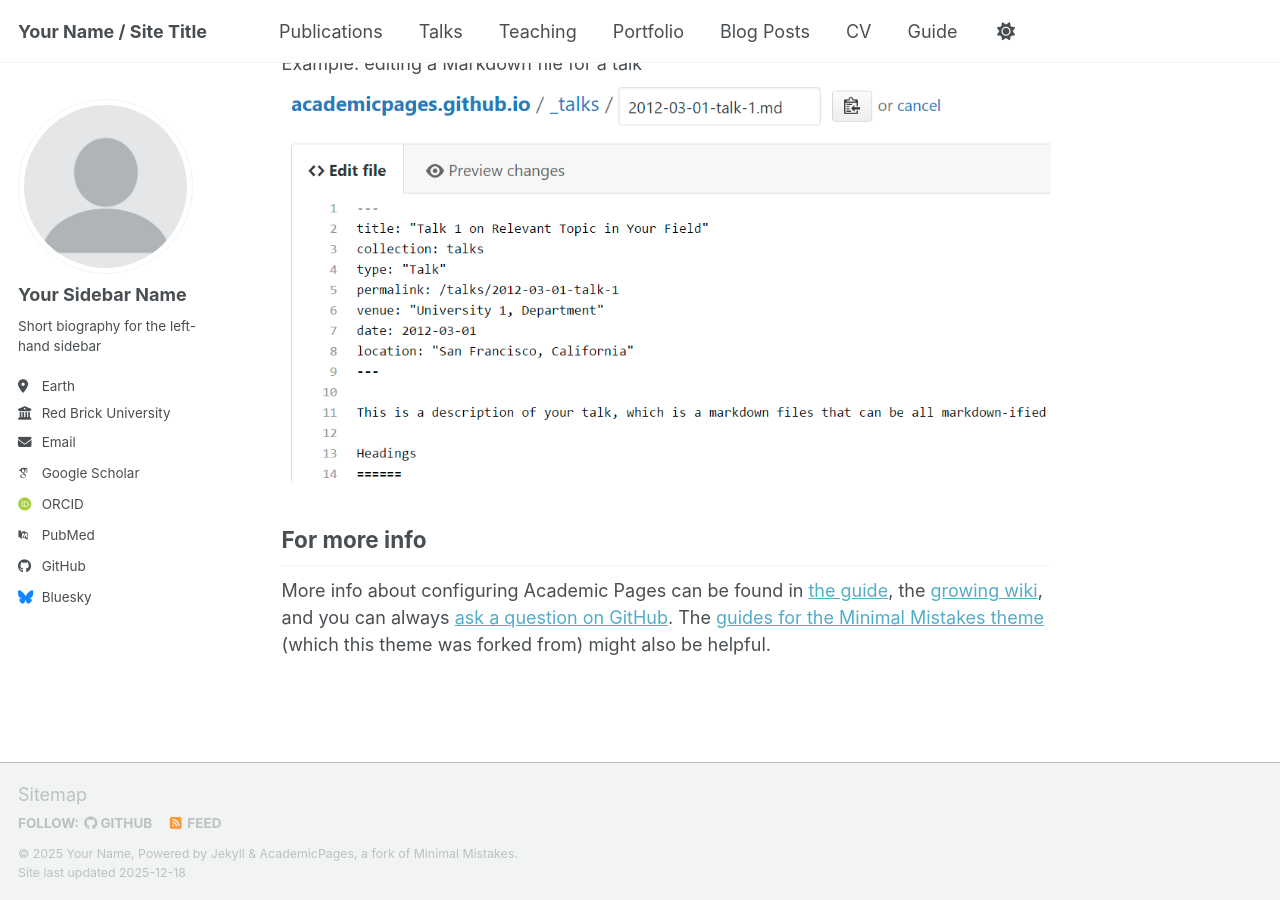
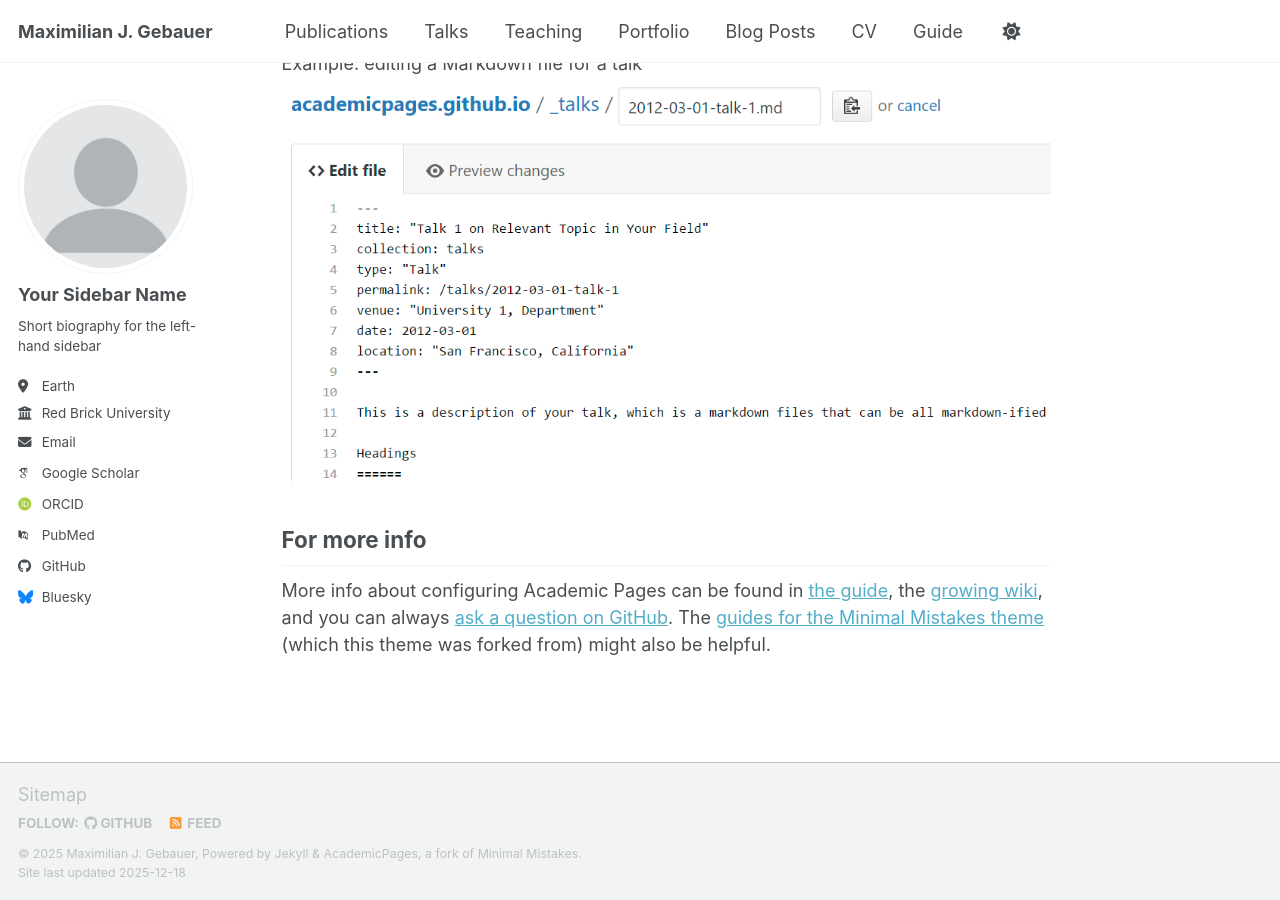
Before and after one commit to Gebauermj31/max.gebauer.github.io, a Jekyll site: the page built from _pages/about.md, in a window 1280 px wide and 900 px high, scrolled down 2718 px. Built offline with Jekyll 4.4.1, drawn with Linux system fonts in a browser that asks for light colours; some web fonts are replaced; a script bundle is joined from its source files by our own code; library files that are not in the unit come from our copies.

Commit message:
Update site title, name, and description

```diff
--- a/_config.yml
+++ b/_config.yml
@@ -9,10 +9,10 @@
 # Basic Site Settings
 locale                   : "en-US"
 site_theme               : "default" # Currently available options are "default", "air"
-title                    : "Your Name / Site Title"
+title                    : "Maximilian J. Gebauer"
 title_separator          : "-"
-name                     : &name "Your Name"
-description              : &description "Your Name's academic portfolio"   # Update this with a general description of your site, this is the default if not overridden by a page
+name                     : &name "Maximilian J. Gebauer"
+description              : &description "Max's academic portfolio"   # Update this with a general description of your site, this is the default if not overridden by a page
 url                      : https://academicpages.github.io # The base hostname & protocol for your site e.g. "https://[your GitHub username].github.io",
                                                            # or if you already have some other page hosted on Github then use "https://[your GitHub username].github.io/[Your Repo Name]"
 baseurl                  : "" # the subpath of your site, e.g. "/blog"
```
